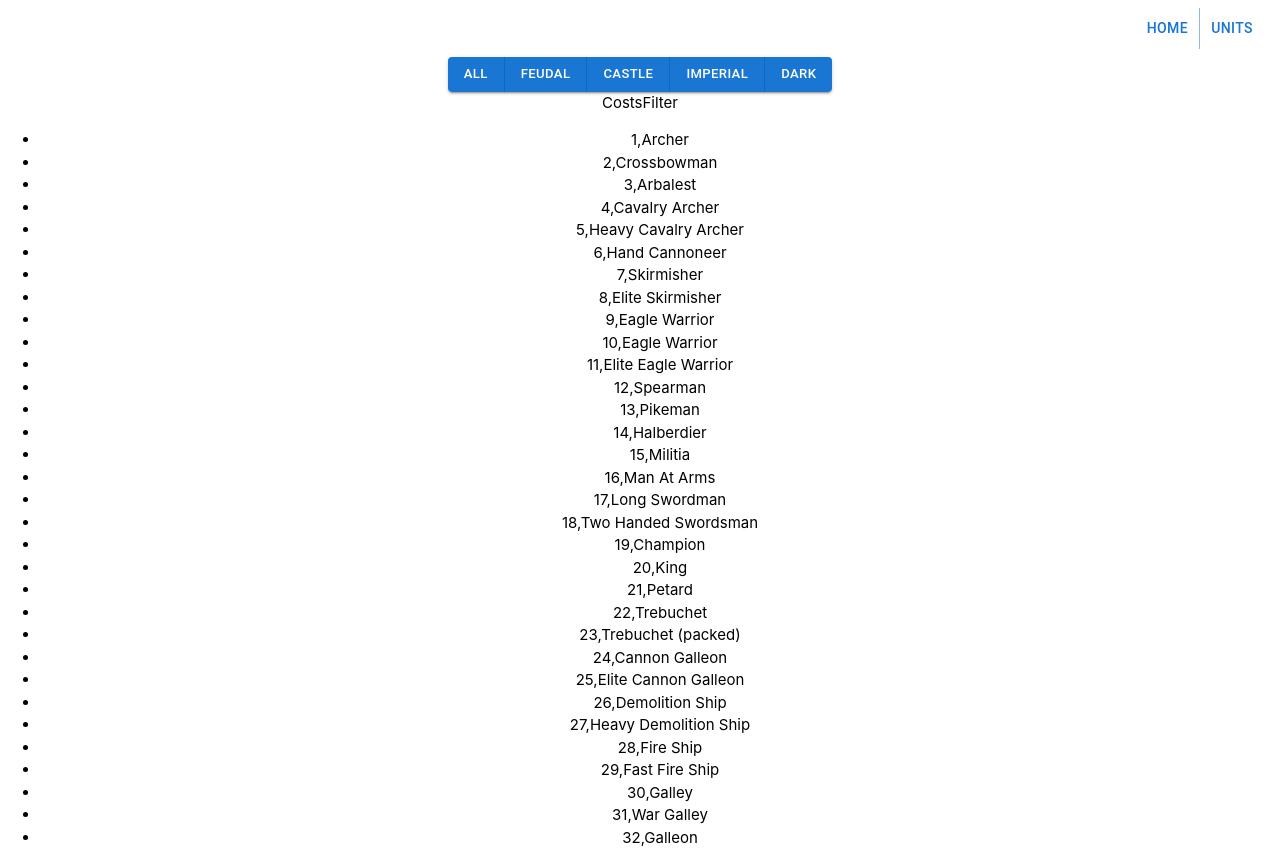
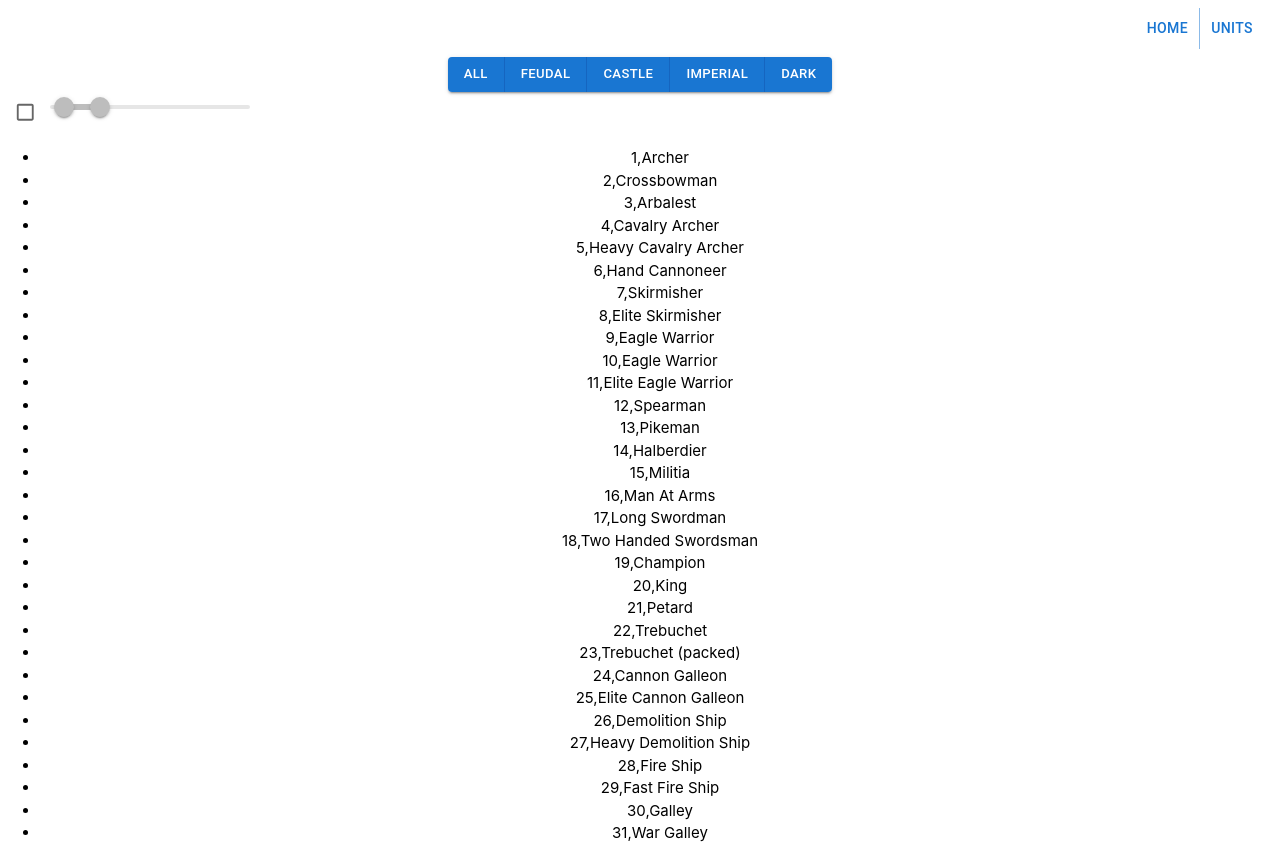
Before and after one commit to rubhain/aoe-units-list, a React (Create React App) app: page /units in a window 1280 px wide. Shown: the top 848 px of the page. Built offline with nearby package versions, Linux system fonts and the light colour scheme.

Commit message:
Checkbox + Slider

```diff
--- a/src/components/CostsFilter.tsx
+++ b/src/components/CostsFilter.tsx
@@ -1,7 +1,40 @@
-import React from "react";
+import { Box, Checkbox, Slider } from "@mui/material";
+import { useState } from "react";
 
 function CostsFilter() {
-  return <div>CostsFilter</div>;
+  const [value, setValue] = useState<number[]>([14, 50]);
+  const [isActive, setIsActive] = useState<boolean>(true);
+
+  const handleChange = (event: Event, newValue: number | number[]) => {
+    setValue(newValue as number[]);
+    console.log(value, isActive);
+  };
+
+  return (
+    <div>
+      <Box sx={{ width: 300, display: "flex" }}>
+        <Box sx={{ width: 50 }}>
+          <Checkbox
+            value={isActive}
+            onChange={() => {
+              setIsActive(!isActive);
+            }}
+          />
+        </Box>
+        <Box sx={{ width: 200 }}>
+          <Slider
+            min={0}
+            max={200}
+            step={1}
+            disabled={isActive}
+            value={value}
+            onChange={handleChange}
+            valueLabelDisplay="auto"
+          />
+        </Box>
+      </Box>
+    </div>
+  );
 }
 
 export default CostsFilter;
```
